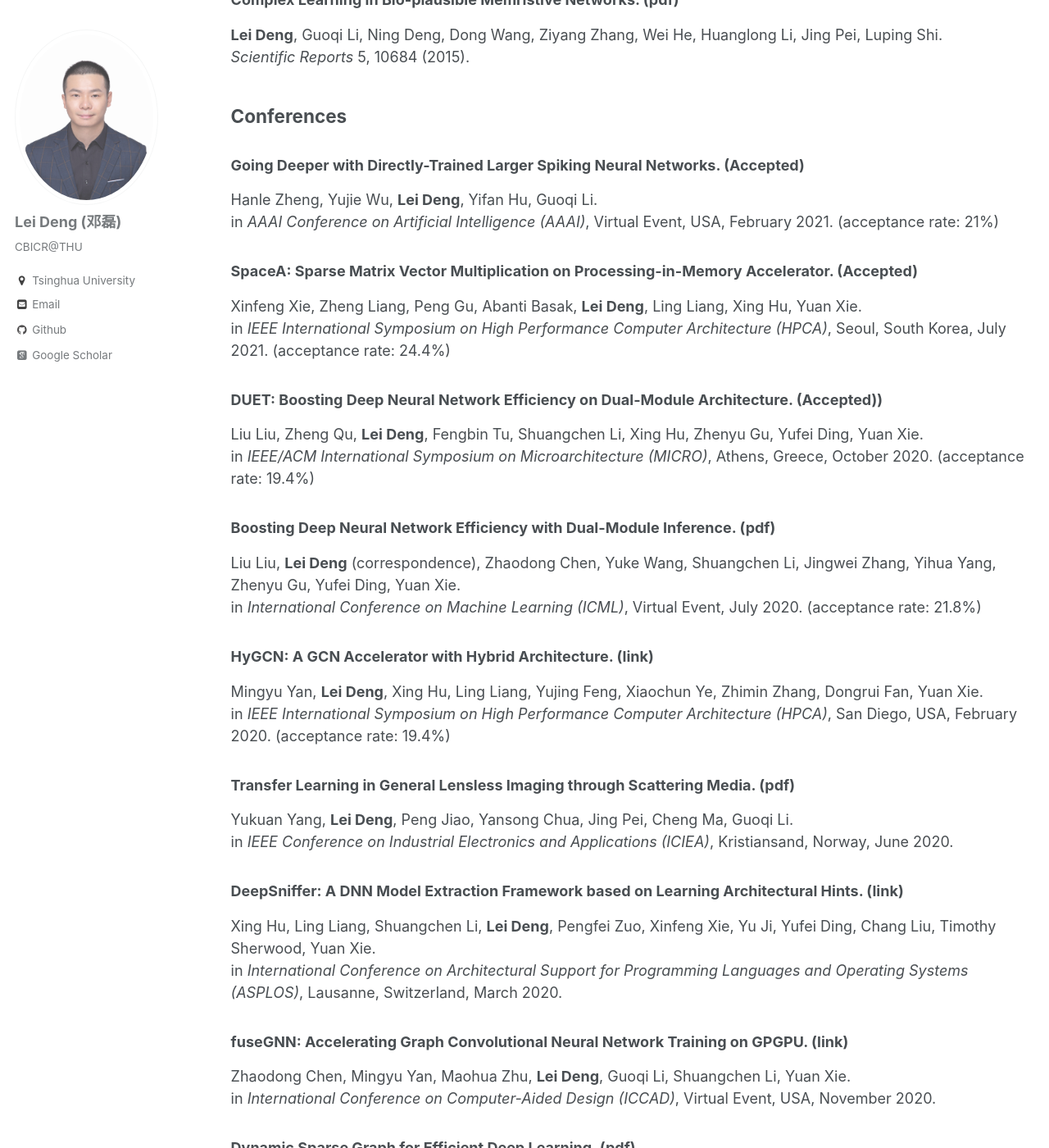
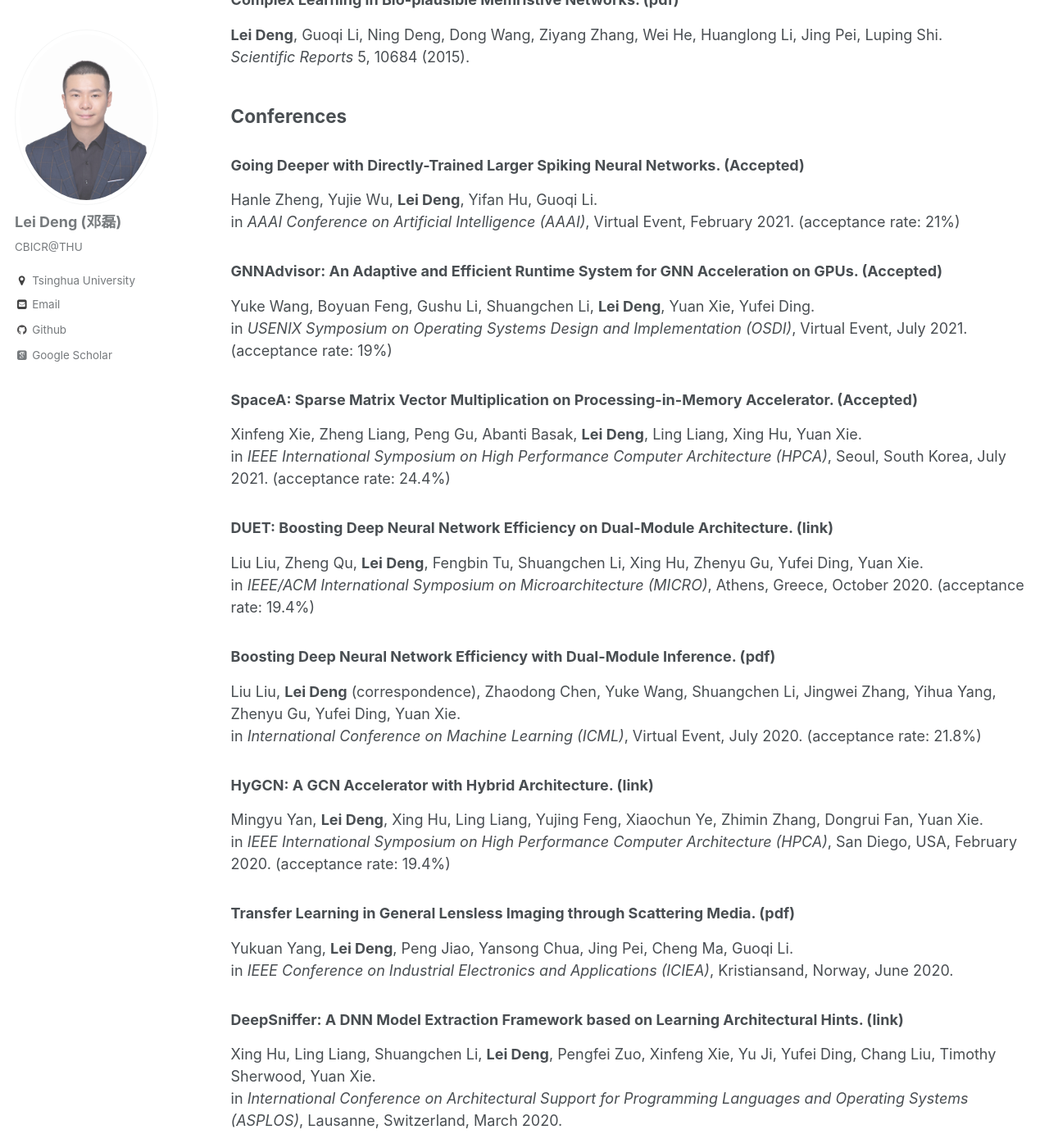
Before and after one commit to dllfei/dllfei.github.io, a Jekyll site: the page built from _pages/publications.md, in a window 1280 px wide and 1400 px high, scrolled down 6455 px. Shown: the whole window at 82% size. Built offline with Jekyll 4.4.1, drawn with Linux system fonts in a browser that asks for light colours; some web fonts are replaced; some of the changed text lies outside the part shown.

Commit message:
Update publications.md

```diff
--- a/_pages/publications.md
+++ b/_pages/publications.md
@@ -193,13 +193,17 @@ Guoqi Li, Wuhua Hu, Gaoxi Xiao, **Lei Deng**, Pei Tang, Jing Pei, Luping Shi. <b
 
 ### Going Deeper with Directly-Trained Larger Spiking Neural Networks. (Accepted) <br />
 Hanle Zheng, Yujie Wu, **Lei Deng**, Yifan Hu, Guoqi Li. <br />
-in *AAAI Conference on Artificial Intelligence (AAAI)*, Virtual Event, USA, February 2021. (acceptance rate: 21%)
+in *AAAI Conference on Artificial Intelligence (AAAI)*, Virtual Event, February 2021. (acceptance rate: 21%)
+
+### GNNAdvisor: An Adaptive and Efficient Runtime System for GNN Acceleration on GPUs. (Accepted) <br />
+Yuke Wang, Boyuan Feng, Gushu Li, Shuangchen Li, **Lei Deng**, Yuan Xie, Yufei Ding. <br />
+in *USENIX Symposium on Operating Systems Design and Implementation (OSDI)*, Virtual Event, July 2021. (acceptance rate: 19%)
 
 ### SpaceA: Sparse Matrix Vector Multiplication on Processing-in-Memory Accelerator. (Accepted) <br />
 Xinfeng Xie, Zheng Liang, Peng Gu, Abanti Basak, **Lei Deng**, Ling Liang, Xing Hu, Yuan Xie. <br />
 in *IEEE International Symposium on High Performance Computer Architecture (HPCA)*, Seoul, South Korea, July 2021. (acceptance rate: 24.4%)
 
-### DUET: Boosting Deep Neural Network Efficiency on Dual-Module Architecture. (Accepted)) <br />
+### DUET: Boosting Deep Neural Network Efficiency on Dual-Module Architecture. ([link](https://ieeexplore.ieee.org/abstract/document/9251991)) <br />
 Liu Liu, Zheng Qu, **Lei Deng**, Fengbin Tu, Shuangchen Li, Xing Hu, Zhenyu Gu, Yufei Ding, Yuan Xie. <br />
 in *IEEE/ACM International Symposium on Microarchitecture (MICRO)*, Athens, Greece, October 2020. (acceptance rate: 19.4%)
 
@@ -221,7 +225,7 @@ in *International Conference on Architectural Support for Programming Languages
 
 ### fuseGNN: Accelerating Graph Convolutional Neural Network Training on GPGPU. ([link](https://ieeexplore.ieee.org/abstract/document/9256702)) <br />
 Zhaodong Chen, Mingyu Yan, Maohua Zhu, **Lei Deng**, Guoqi Li, Shuangchen Li, Yuan Xie. <br />
-in *International Conference on Computer-Aided Design (ICCAD)*, Virtual Event, USA, November 2020.
+in *International Conference on Computer-Aided Design (ICCAD)*, Virtual Event, November 2020.
 
 ### Dynamic Sparse Graph for Efficient Deep Learning. ([pdf](https://openreview.net/pdf?id=H1goBoR9F7)) <br />
 Liu Liu, **Lei Deng** (co-first), Xing Hu, Maohua Zhu, Guoqi Li, Yufei Ding, Yuan Xie. <br />
```
